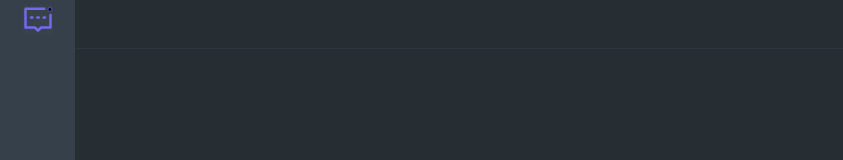
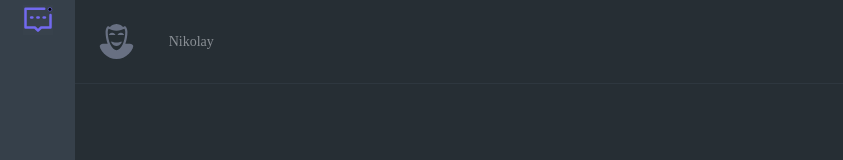
Before and after one commit to NikolaYK2/talk-blink, a React (Vite) app in the folder client/: page / in a window 1280 px wide. Shown: the top 160 px of the page, without its empty margins (0-843 px from the left). Built offline with nearby package versions, Linux system fonts and the light colour scheme.

Commit message:
feat(Profile): upd style

```diff
--- a/client/src/common/components/IconSVG.tsx
+++ b/client/src/common/components/IconSVG.tsx
@@ -1,12 +1,13 @@
 type Props = {
-  name: 'logo' | 'addMessage'
+  name: 'logo' | 'addMessage' | 'ava'
 }
 export const IconSvg = ({name}: Props) => {
   switch (name) {
     case "logo": {
       return <svg width="100%" height="100%" viewBox="0 0 48 48" fill="none" xmlns="http://www.w3.org/2000/svg">
         <rect width="48" height="48" fill="white" fillOpacity="0.01"/>
-        <path d="M44 16V36H29L24 41L19 36H4V6H34" stroke="#000000" strokeWidth="4" strokeLinecap="round" strokeLinejoin="round"/>
+        <path d="M44 16V36H29L24 41L19 36H4V6H34" stroke="#000000" strokeWidth="4" strokeLinecap="round"
+              strokeLinejoin="round"/>
         <path d="M23 20H25.0025" stroke="#000000" strokeWidth="4" strokeLinecap="round"/>
         <path d="M33.0011 20H35" stroke="#000000" strokeWidth="4" strokeLinecap="round"/>
         <path d="M13.001 20H14.9999" stroke="#000000" strokeWidth="4" strokeLinecap="round"/>
@@ -14,11 +15,24 @@ export const IconSvg = ({name}: Props) => {
       </svg>
     }
     case "addMessage": {
-      return<svg height="100%" viewBox="0 0 24 24" width="100%" xmlns="http://www.w3.org/2000/svg">
+      return <svg height="100%" viewBox="0 0 24 24" width="100%" xmlns="http://www.w3.org/2000/svg">
         <path
           d="M16 2H8C4.691 2 2 4.691 2 8v13a1 1 0 0 0 1 1h13c3.309 0 6-2.691 6-6V8c0-3.309-2.691-6-6-6zm1 11h-4v4h-2v-4H7v-2h4V7h2v4h4v2z"/>
       </svg>
     }
+    case "ava": {
+      return <svg enableBackground="new 0 0 32 32" height="100%" id="svg2" version="1.1" viewBox="0 0 32 32"
+                  width="100%" xmlns="http://www.w3.org/2000/svg">
+        <g id="background">
+          <rect fill="none" height="32" width="32" x="0" y="0"/>
+        </g>
+        <g id="avatar">
+          <path
+            d="M28,18h-3.908c1.2-3.135,1.905-6.85,1.908-10.597c0-1.789-0.492-3.471-1.349-4.914l-0.474-0.797l-0.829,0.41   c-0.001,0.001-0.533,0.263-1.359,0.602C20.523,1.047,18.386,0,16,0c-2.387,0-4.527,1.048-5.993,2.707   c-0.827-0.339-1.36-0.602-1.362-0.6l-0.832-0.41L7.342,2.493C6.488,3.937,6,5.618,6,7.403C6.002,11.15,6.707,14.865,7.906,18   C4.455,18,4,18,4,18s-4,0.167-4,4c0,2,0,10,0,10h32V22C32,22,32,18,28,18z M21.467,19.058c-1.555,3.172-3.632,4.987-5.468,4.942   c-1.836,0.045-3.914-1.771-5.468-4.942c-1.548-3.132-2.534-7.409-2.532-11.654c0-1.104,0.234-2.148,0.655-3.098   c1.498,0.656,4.615,1.876,7.345,1.897c2.728-0.023,5.846-1.246,7.343-1.902c0.423,0.95,0.657,1.996,0.657,3.102   C24.003,11.648,23.015,15.926,21.467,19.058z M11,16c0,0,1,4,5,4c3.917,0,5-4,5-4s-3,1-5,1S11,16,11,16z M15,10c0,0-1-2-3-2   s-3,2-3,2s2,0,3,0S15,10,15,10z M20,8c-2,0-3,2-3,2s2,0,3,0s3,0,3,0S22,8,20,8z"/>
+        </g>
+      </svg>
+    }
+
     default: {
       return <svg></svg>
     }
--- a/client/src/features/messages/ui/profile/ui/Profile.module.scss
+++ b/client/src/features/messages/ui/profile/ui/Profile.module.scss
@@ -2,4 +2,25 @@
   width: 100%;
   padding: var(--p-block);
   border-bottom: 1px solid var(--color-dark-300);
+
+  .blockProfile {
+    display: flex;
+    align-items: center;
+    font-size: var(--f-s-default);
+
+    .avatar {
+      width: 35px;
+      height: 35px;
+      border-radius: 50%;
+      overflow: hidden;
+
+      > svg path {
+        fill: var(--color-dark-100);
+      }
+    }
+
+    .name{
+      margin: 0 0 0 3%;
+    }
+  }
 }
--- a/client/src/features/messages/ui/profile/ui/Profile.tsx
+++ b/client/src/features/messages/ui/profile/ui/Profile.tsx
@@ -1,11 +1,16 @@
 import s from './Profile.module.scss'
-
+import {IconSvg} from "@/common/components/IconSVG.tsx";
 
 
 export const Profile = () => {
   return (
     <div className={`${s.containerProfile}`}>
-
+      <div className={s.blockProfile}>
+        <div className={s.avatar}>
+          <IconSvg name={'ava'}/>
+        </div>
+        <div className={s.name}>Nikolay</div>
+      </div>
     </div>
   );
 };
```
